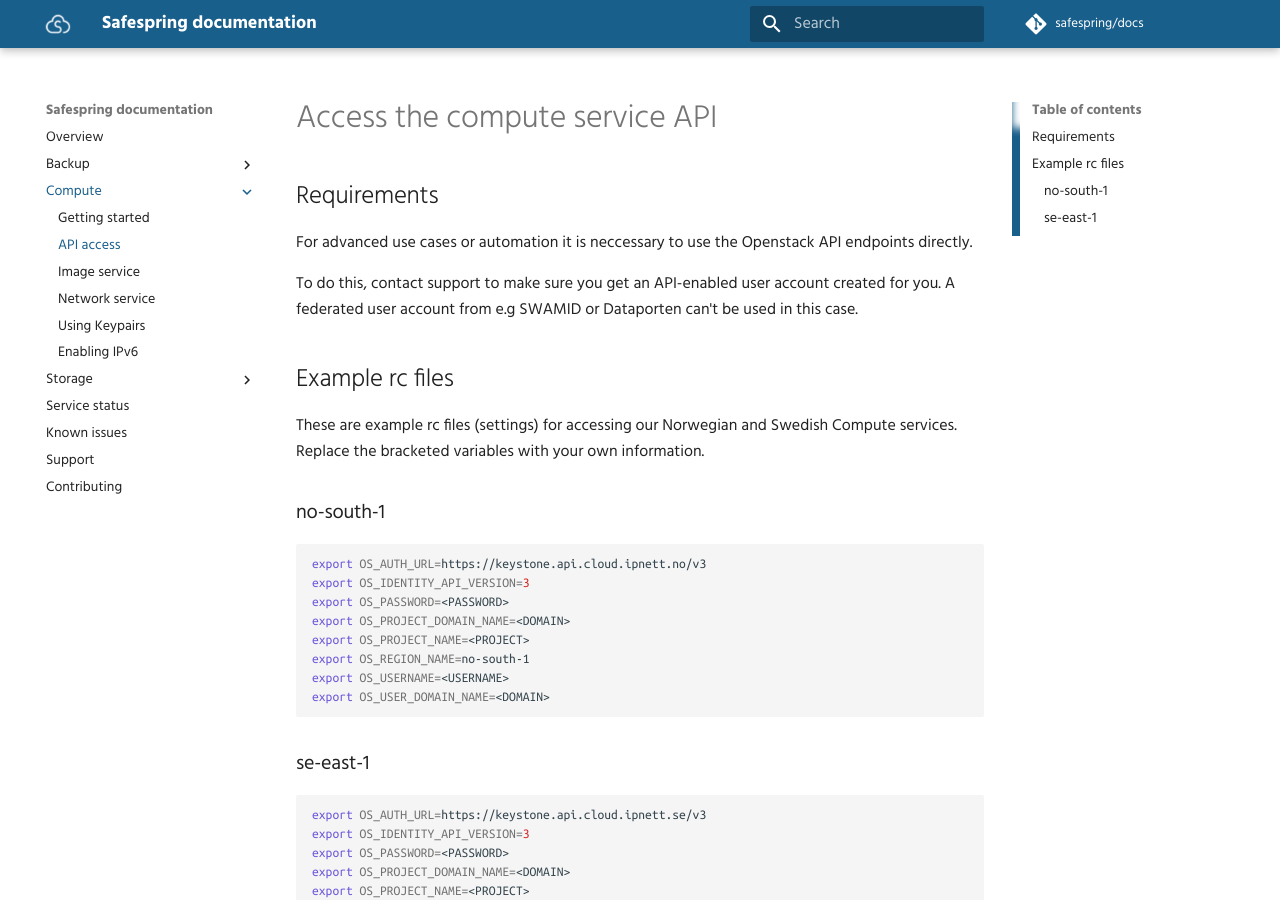
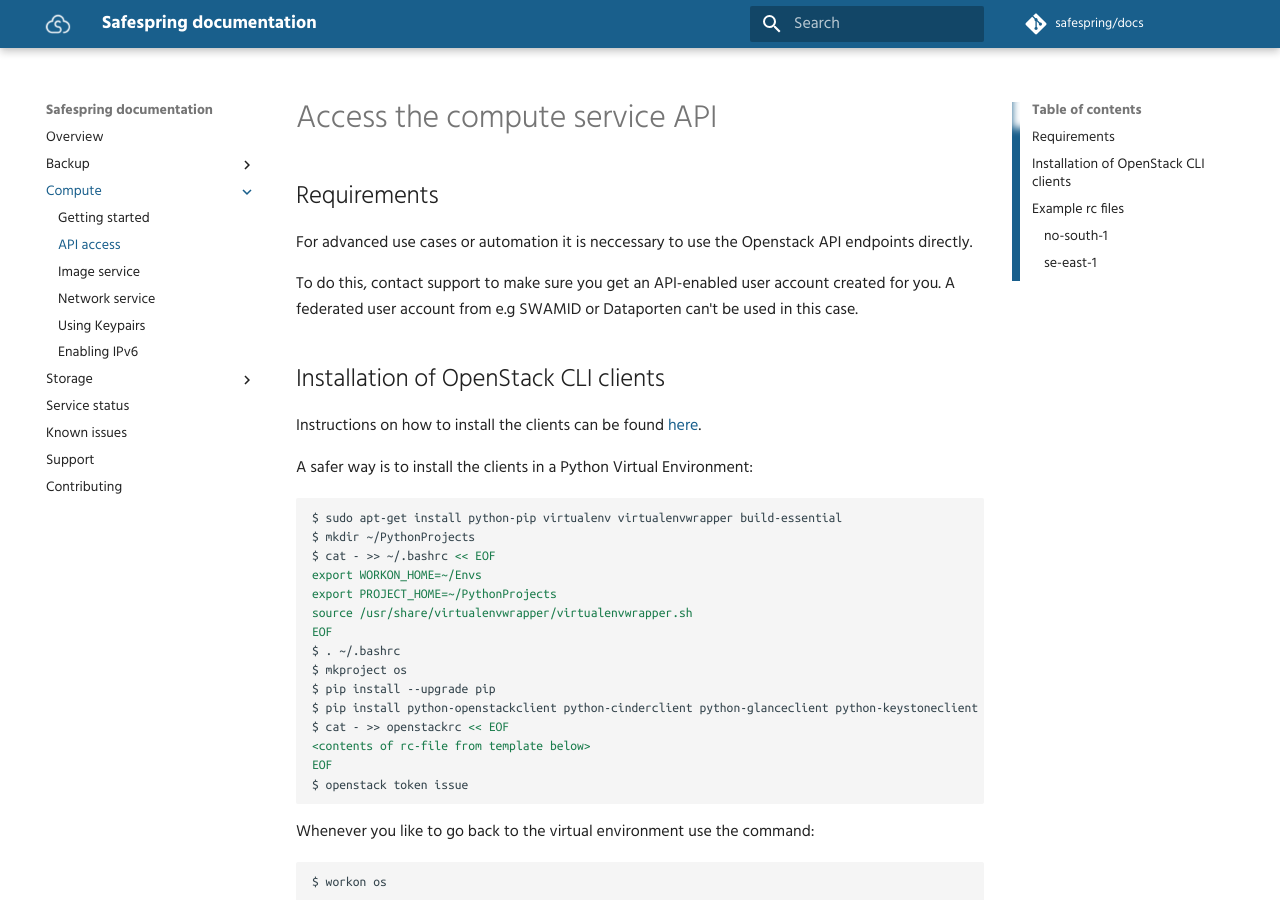
Before and after one commit to safespring/docs, an MkDocs documentation site: the page built from content/compute/api.md, in a window 1280 px wide and 900 px high. Built offline with MkDocs 1.6.1 and Material for MkDocs 9.7.7, drawn with Linux system fonts in a browser that asks for light colours; comment, search, counter and statistics services are not loaded; old or Windows-style settings are respelled for this version of MkDocs.

Commit message:
Added Martins comments on how to install the openstack clients in an virtual environment to api.md

````diff
--- a/content/compute/api.md
+++ b/content/compute/api.md
@@ -8,6 +8,34 @@
 To do this, contact support to make sure you get an API-enabled
 user account created for you. A federated user account from e.g SWAMID
 or Dataporten can't be used in this case.
+
+##Installation of OpenStack CLI clients
+Instructions on how to install the clients can be found [here](https://docs.openstack.org/user-guide/common/cli-install-openstack-command-line-clients.html).
+
+A safer way is to install the clients in a Python Virtual Environment:
+
+```shell
+$ sudo apt-get install python-pip virtualenv virtualenvwrapper build-essential
+$ mkdir ~/PythonProjects
+$ cat - >> ~/.bashrc << EOF
+export WORKON_HOME=~/Envs
+export PROJECT_HOME=~/PythonProjects
+source /usr/share/virtualenvwrapper/virtualenvwrapper.sh
+EOF
+$ . ~/.bashrc
+$ mkproject os
+$ pip install --upgrade pip
+$ pip install python-openstackclient python-cinderclient python-glanceclient python-keystoneclient python-neutronclient python-novaclient
+$ cat - >> openstackrc << EOF
+<contents of rc-file from template below>
+EOF
+$ openstack token issue
+```
+Whenever you like to go back to the virtual environment use the command:
+```shell
+$ workon os
+```
+
 
 ## Example rc files
 
````
